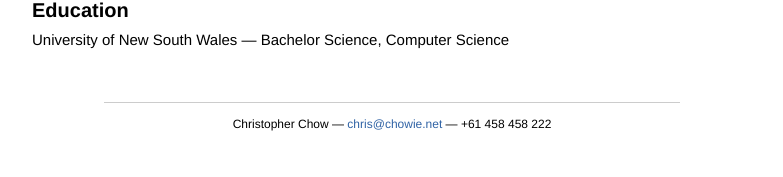
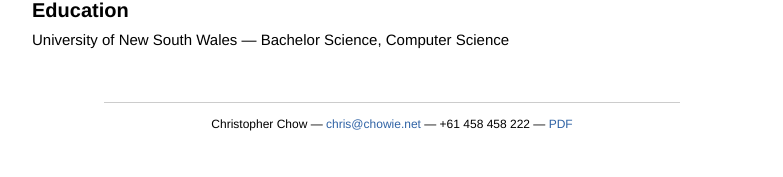
Before and after one commit to christophersjchow/blog, a Jekyll site: the page built from resume.html, in a window 1280 px wide. Shown: the part 1232-1409 px from the top of the page, without its empty margins (248-1031 px from the left). Built offline with Jekyll 4.4.1, drawn with Linux system fonts in a browser that asks for light colours.

Commit message:
Add pdf version of resume.

```diff
--- a/404.html
+++ b/404.html
@@ -2,10 +2,8 @@
 <html>
   <head>
     <meta charset="UTF-8">
-    <link rel="stylesheet" href="/css/print.css" type="text/css" media="print" />
-    <link rel="stylesheet" href="/css/ie.css" type="text/css" media="screen" />
     <link rel="stylesheet" href="/css/syntax.css" type="text/css" media="screen" />
-    <link rel="stylesheet" href="/css/screen.css" type="text/css" media="screen" />
+    <link rel="stylesheet" href="/css/screen.css" type="text/css" />
     <script type="text/javascript" src="http://use.typekit.com/fqk3ede.js"></script>
     <script type="text/javascript">try{Typekit.load();}catch(e){}</script>
     <title>404</title>
--- a/css/screen.css
+++ b/css/screen.css
@@ -283,6 +283,7 @@ p code, ol code {
 
 /* line 212, ../sass/screen.sass */
 #error {
+  clear: both;
   width: 80%;
   margin: 0 auto;
   background-color: #f0f0f0;
@@ -296,12 +297,12 @@ p code, ol code {
   text-align: center;
 }
 
-/* line 225, ../sass/screen.sass */
+/* line 226, ../sass/screen.sass */
 .weak {
   color: #b9d3ee;
 }
 
-/* line 228, ../sass/screen.sass */
+/* line 229, ../sass/screen.sass */
 .ok {
   color: #7093db;
 }
--- a/resume.html
+++ b/resume.html
@@ -99,6 +99,6 @@ title: クリス - Resume
     </div>
 
     <div id="footer">
-        Christopher Chow — <a href="mailto:chris@chowie.net">chris@chowie.net</a> — +61 458 458 222
+        Christopher Chow — <a href="mailto:chris@chowie.net">chris@chowie.net</a> — +61 458 458 222 — <a href="http://chris.chowie.net/assets/resume.pdf">PDF</a>
     </div>
 </div>
--- a/robots.txt
+++ b/robots.txt
@@ -1,2 +1,3 @@
 User-agent: *
 Disallow: /resume
+Disallow: /assets
--- a/sass/screen.sass
+++ b/sass/screen.sass
@@ -210,6 +210,7 @@ p code, ol code
     float: right
 
 #error
+  clear: both
   width: 80%
   margin: 0 auto
   background-color: #F0F0F0
```
Also changed, not shown: 1 other file.
